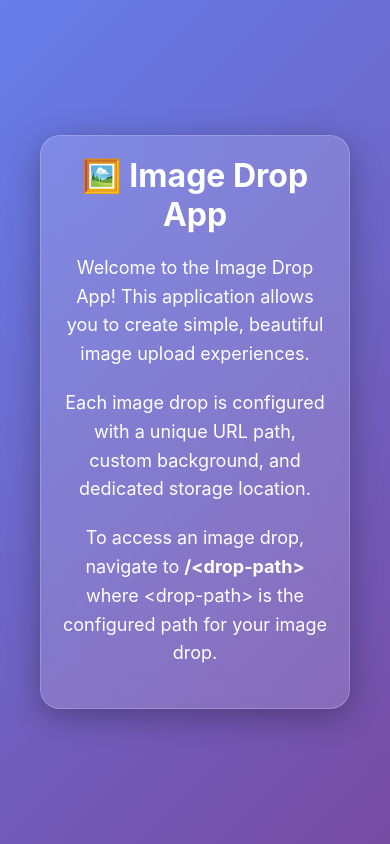
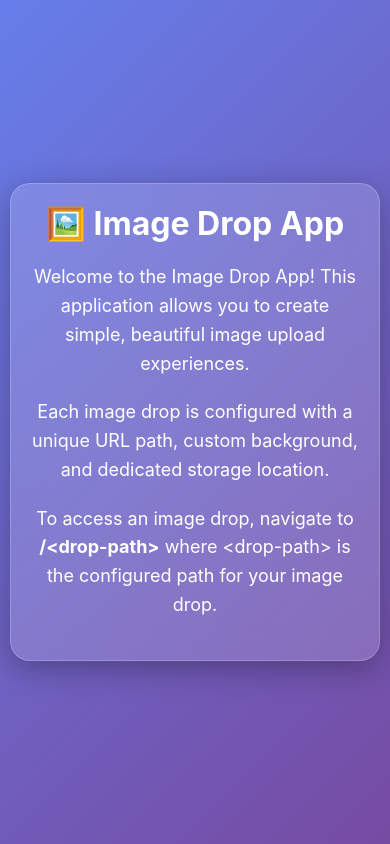
Before and after one commit to walzph/image-drop, a React (Vite) app: page / in a window 390 px wide. Built offline with nearby package versions, Linux system fonts and the light colour scheme.

Commit message:
Fix style

```diff
--- a/ci.yml
+++ b/ci.yml
@@ -9,7 +9,7 @@ run:
   production:
     steps:
       - command: npm run start:production
-    plan: 9
+    plan: 10
     replicas: 1
     isPublic: true
     network:
--- a/src/components/FileUploadArea.jsx
+++ b/src/components/FileUploadArea.jsx
@@ -53,8 +53,7 @@ function FileUploadArea({ onFilesSelected }) {
         ref={fileInputRef}
         type="file"
         multiple
-        accept="image/*"
-        capture="environment"
+accept="image/*,image/jpeg,image/png,image/heic,image/heif"
         style={{ display: 'none' }}
         onChange={handleFileInputChange}
       />
--- a/src/components/ImagePreview.jsx
+++ b/src/components/ImagePreview.jsx
@@ -58,8 +58,7 @@ function ImagePreview({ files, onRemoveFile, onAddMore, onStartUpload, onCancel
         ref={addMoreInputRef}
         type="file"
         multiple
-        accept="image/*"
-        capture="environment"
+accept="image/*,image/jpeg,image/png,image/heic,image/heif"
         style={{ display: 'none' }}
         onChange={handleAddMoreChange}
       />
--- a/src/index.css
+++ b/src/index.css
@@ -75,11 +75,11 @@ body {
 
 @media (max-width: 768px) {
   .container {
-    padding: 20px;
+    padding: 10px;
   }
 
   .glass-container {
     padding: 20px;
-    margin: 20px;
+    margin: 0;
   }
 }
```
